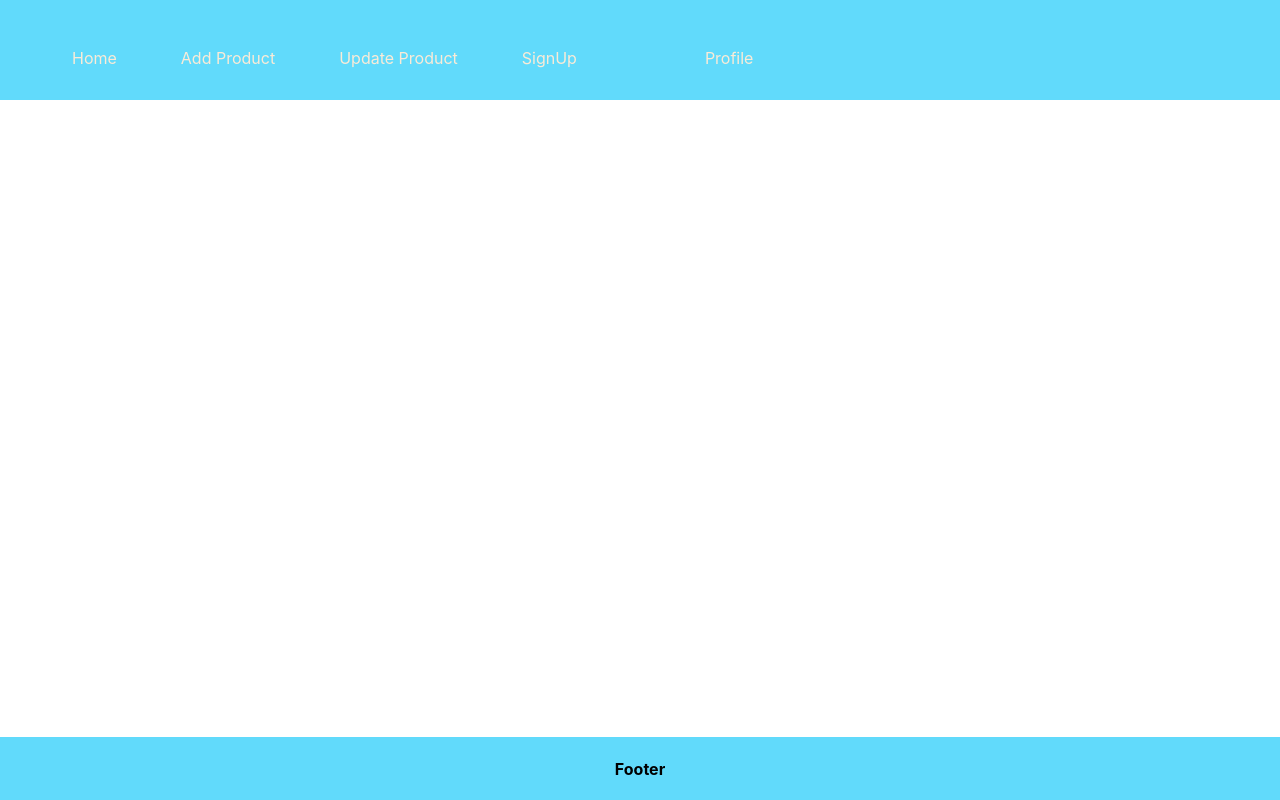
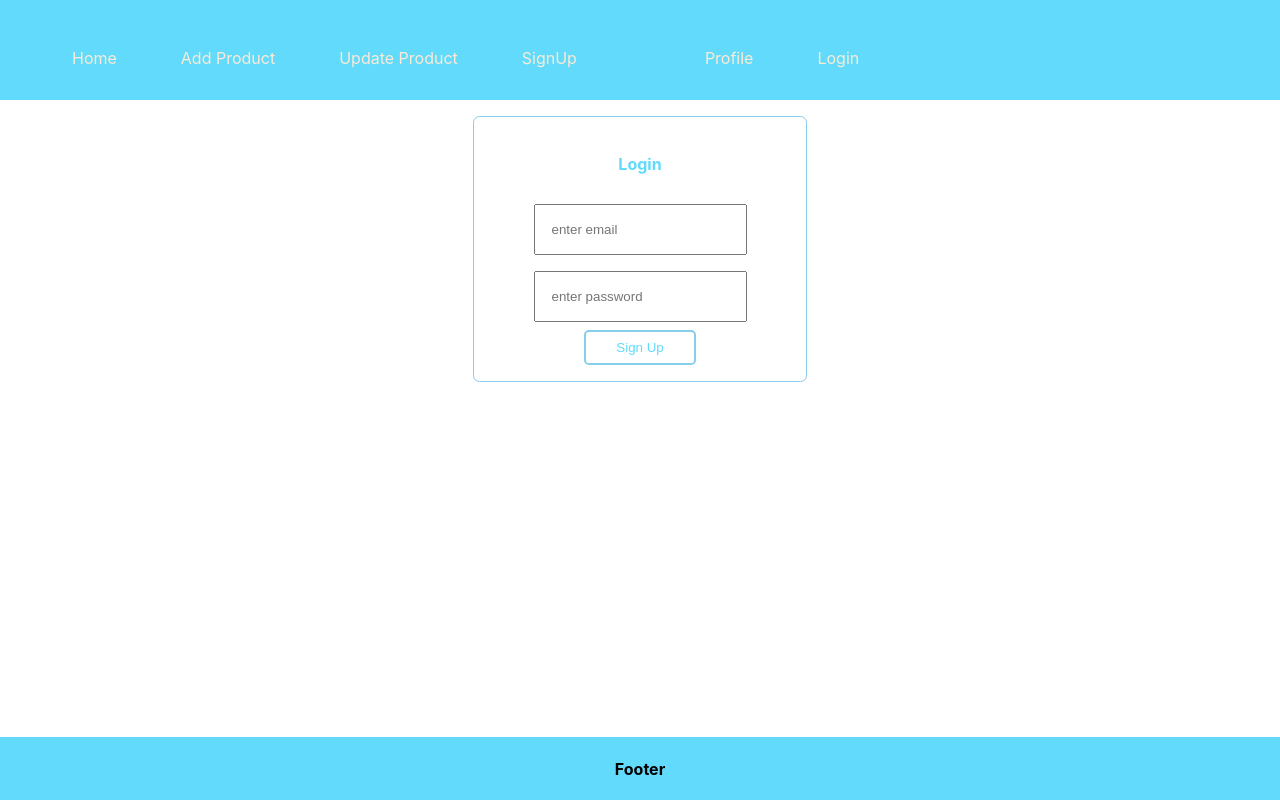
Before and after one commit to NikhilNaroliya/e-com, a React (Create React App) app in the folder frontEnd/: page /login in a window 1280 px wide. Shown: the top 800 px of the page. Built offline with nearby package versions, Linux system fonts and the light colour scheme.

Commit message:
added login structure

```diff
--- a/frontEnd/src/App.js
+++ b/frontEnd/src/App.js
@@ -5,6 +5,7 @@ import {Route, BrowserRouter as Router, Routes} from 'react-router-dom'
 import Footer from './comonents/Footer';
 import SignUp from './comonents/SignUp';
 import PrivateComponent from './comonents/PrivateComponent';
+import Login from './comonents/Login';
 function App() {
   return (
     <div className="App">
@@ -20,6 +21,7 @@ function App() {
 
       </Route>
       <Route path='/signup' element={<SignUp/>}/>
+      <Route path='/login' element={<Login/>}/>
 
       </Routes>
       </Router>
--- /dev/null
+++ b/frontEnd/src/comonents/Login.js
@@ -0,0 +1,61 @@
+import React, { useEffect, useState } from "react";
+import { useNavigate } from "react-router-dom";
+
+ const Login=()=>{
+
+    let [email,setEmail]=useState("");
+    let[password,setPassword]=useState("")
+
+    const navigate=useNavigate()
+
+    useEffect(()=>{
+        const auth=localStorage.getItem('user')
+        if(auth)
+        {
+            navigate('/')
+        }
+    })
+
+
+
+    const collectData= async()=>{
+        console.log(email,password)
+        console.log('function called')
+
+        let result=await fetch('http://localhost:4500/signup',{
+            method:'post',
+            mode:'cors',
+            body:JSON.stringify({email,password}),
+
+            headers:{
+                'Content-Type':'application/json'
+            },
+
+        });
+
+        result=await result.json()
+        console.log('result is'+{...result})
+
+         localStorage.setItem('user',JSON.stringify(result))
+
+        if(result)
+        {
+            navigate('/')
+        }
+    }
+    // collectData()
+
+    return(
+        <div className="register">
+            <h4 id="h4-register">Login</h4>
+
+
+            <input className="inputBox"  value={email} onChange={(e)=>setEmail(e.target.value)} type="text" placeholder="enter email" />
+
+            <input  value={password} onChange={(e)=>setPassword(e.target.value)}  className="inputBox" type="password" placeholder="enter password " />
+            <button onClick={()=>collectData()} id="signup-btn" >Sign Up</button>
+        </div>
+    )
+
+ }
+ export default Login
--- a/frontEnd/src/comonents/Nav.js
+++ b/frontEnd/src/comonents/Nav.js
@@ -1,28 +1,55 @@
-import React from 'react'
-import { Link, Navigate, useNavigate } from 'react-router-dom'
-const Nav=()=>{
-    const auth=localStorage.getItem('user')
-   const navigate=useNavigate()
-    const logout=()=>{
+import React from "react";
+import { Link, Navigate, useNavigate } from "react-router-dom";
+const Nav = () => {
+  const auth = localStorage.getItem("user");
+  const navigate = useNavigate();
+  const logout = () => {
     localStorage.clear();
-        navigate("/signup")
-    }
-    return(
+    navigate("/signup");
+  };
+  return (
     <>
       {/* <h1>NavBar</h1> */}
-        <ul className='nav-bar'>
-            <li><Link  className='nav-link' to="/">Home</Link></li>
-            <li><Link className='nav-link' to="/add">Add Product</Link></li>
-            <li><Link  className='nav-link'to="/update">Update Product</Link></li>
+      <ul className="nav-bar">
         <li>
-                {auth ? <Link onClick={logout}  className='nav-link'to="/signup">Logout</Link>
-            :
-            <Link  className='nav-link'to="/signup">SignUp</Link>}
+          <Link className="nav-link" to="/">
+            Home
+          </Link>
+        </li>
+        <li>
+          <Link className="nav-link" to="/add">
+            Add Product
+          </Link>
+        </li>
+        <li>
+          <Link className="nav-link" to="/update">
+            Update Product
+          </Link>
+        </li>
+        <li>
+          {auth ? (
+            <Link onClick={logout} className="nav-link" to="/signup">
+              Logout
+            </Link>
+          ) : (
+            <Link className="nav-link" to="/signup">
+              SignUp
+            </Link>
+          )}
         </li>
         <li></li>
-            <li><Link  className='nav-link'to="/profile">Profile</Link></li>
+        <li>
+          <Link className="nav-link" to="/profile">
+            Profile
+          </Link>
+        </li>
+        <li>
+          <Link className="nav-link" to="/login">
+            Login
+          </Link>
+        </li>
       </ul>
     </>
-    )
-}
-export default Nav
+  );
+};
+export default Nav;
```
Also changed, not shown: 1 other file (tests, documents, lock files or other folders). Lines whose indentation alone changed are shown as unchanged.
